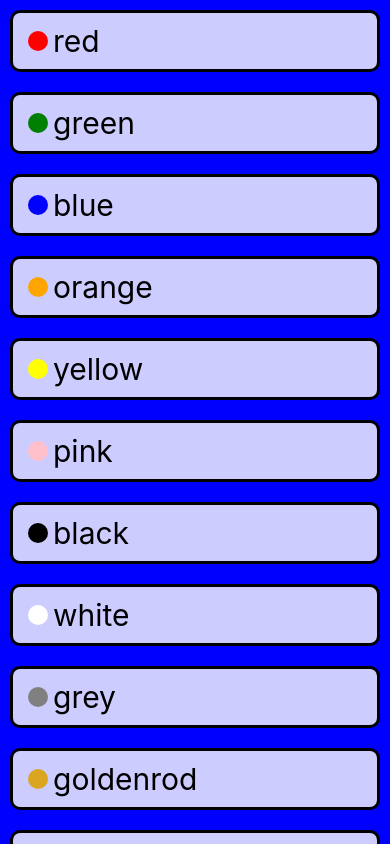
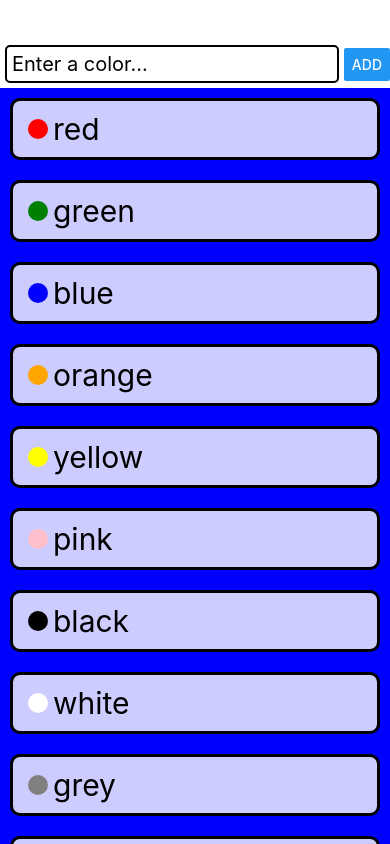
Before and after one commit to Nathanjms/react-native-course, a React Native app: screen / in a window 390 px wide. Built offline with nearby package versions, Linux system fonts and the light colour scheme.

Commit message:
Collecting Input

```diff
--- a/App.js
+++ b/App.js
@@ -1,25 +1,36 @@
-import React, {useState} from "react";
-import { StyleSheet, FlatList } from "react-native";
+import React, { useState } from "react";
+import { StyleSheet, FlatList, Alert } from "react-native";
 import ColorButton from "./components/ColorButton";
 import defaultColors from "./data/defaultColors.json";
+import ColorForm from "./components/ColorForm";
 
 export default function App() {
   const [backgroundColor, setbackgroundColor] = useState("blue");
   return (
-    <FlatList style={[styles.container, { backgroundColor }]}
-      data={defaultColors}
-      renderItem={({ item }) => {
-        return (
-          <ColorButton key={item.id} backgroundColor={item.color} onPress={setbackgroundColor}/>
-        )}
-      }
-    />
-  )
+    <>
+      <ColorForm
+        onNewColor={(newColor) => Alert.alert(`TODO: add color ${newColor}`)}
+      />
+      <FlatList
+        style={[styles.container, { backgroundColor }]}
+        data={defaultColors}
+        renderItem={({ item }) => {
+          return (
+            <ColorButton
+              key={item.id}
+              backgroundColor={item.color}
+              onPress={setbackgroundColor}
+            />
+          );
+        }}
+      />
+    </>
+  );
 }
 
 const styles = StyleSheet.create({
   container: {
     flex: 1,
     display: "flex",
-  }
-})
+  },
+});
--- /dev/null
+++ b/components/ColorForm.js
@@ -0,0 +1,44 @@
+import React, { useState, useRef } from "react";
+import { StyleSheet, View, TextInput, Button } from "react-native";
+
+export default function ColorForm({ onNewColor=f => f }) {
+  const [inputValue, setValue] = useState("");
+  const input = useRef();
+  return (
+    <View style={styles.container}>
+      <TextInput
+        ref={input}
+        style={styles.txtInput}
+        value={inputValue}
+        autoCapitalize="none"
+        onChangeText={setValue}
+        autoCapitalize="none"
+        placeholder="Enter a color..."
+      />
+      <Button
+        title="Add"
+        onPress={() => {
+          input.current.blur();
+          onNewColor(inputValue);
+          setValue("");
+        }}
+      />
+    </View>
+  );
+}
+
+const styles = StyleSheet.create({
+  container: {
+    marginTop: 40,
+    flexDirection: "row",
+    alignItems: "center",
+  },
+  txtInput: {
+    flex: 1,
+    borderWidth: 2,
+    fontSize: 20,
+    margin: 5,
+    borderRadius: 5,
+    padding: 5,
+  },
+});
```
